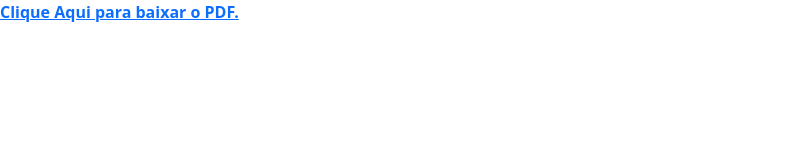
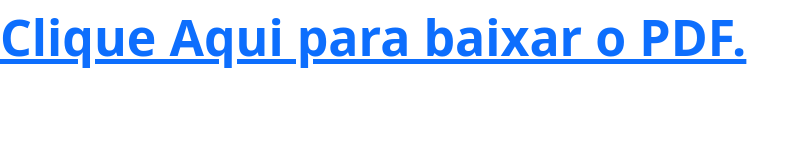
Before and after one commit to joaomarciogodoy/jornaletec, a plain HTML site: page feira.html in a window 1280 px wide. Shown: the whole page, without its empty margins (0-810 px from the left). Drawn offline with nearby package versions, Linux system fonts and the light colour scheme.

Commit message:
Jornal 4

```diff
--- a/style.css
+++ b/style.css
@@ -32,6 +32,10 @@
     font-weight: bold !important;
   }
 
+  p{
+    font-size:50px
+  }
+
   img{
     width: 202px;
     height: 135px;
```
Also changed, not shown: index.html (+0 -1 lines).
